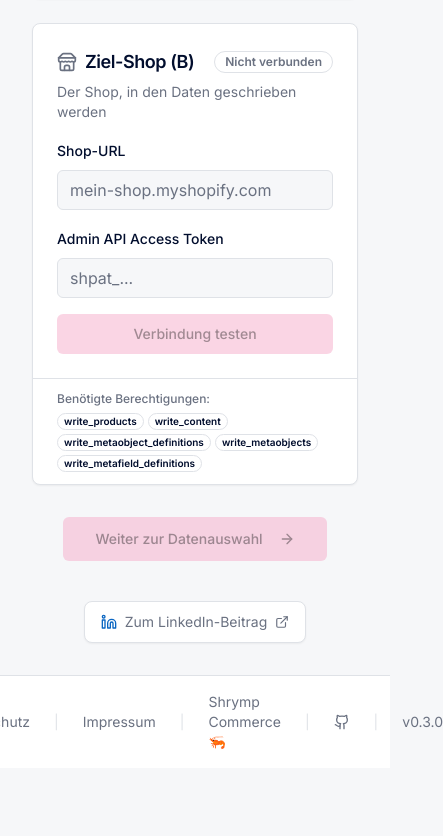
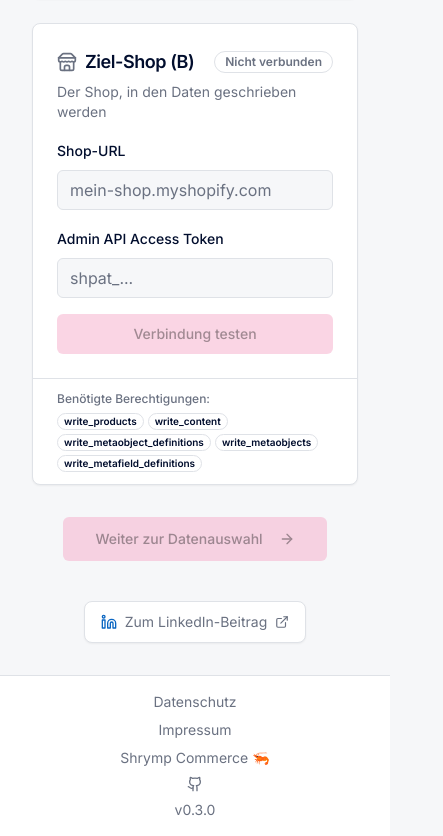
Before and after one commit to COROYO/shopify-data-migrator, a React (Vite) app: page / in a window 390 px wide. Shown: the part 944-1780 px from the top of the page, 443 px wide, since content can reach past the window. Before the commit the page ends 1712 px from the top, so only its background shows below. Built offline with nearby package versions, Linux system fonts and the light colour scheme; no server answers; the HTML template or start-up script is replaced by a standard one.

Commit message:
fix footer on mobile

```diff
--- a/src/components/Footer.tsx
+++ b/src/components/Footer.tsx
@@ -3,7 +3,7 @@
 export function Footer() {
   return (
     <footer className="border-t bg-card py-4">
-      <div className="container flex items-center justify-center gap-6 text-sm text-muted-foreground">
+      <div className="container flex flex-col md:flex-row items-center justify-center gap-2 md:gap-6 text-sm text-muted-foreground">
         <a
           href="https://coroyo.de/datenschutz"
           target="_blank"
@@ -12,7 +12,7 @@
         >
           Datenschutz
         </a>
-        <span className="text-border">|</span>
+        <span className="hidden md:inline text-border">|</span>
         <a
           href="https://shrymp-commerce.com/impressum/"
           target="_blank"
@@ -21,7 +21,7 @@
         >
           Impressum
         </a>
-        <span className="text-border">|</span>
+        <span className="hidden md:inline text-border">|</span>
         <a
           href="https://shrymp-commerce.com"
           target="_blank"
@@ -30,7 +30,7 @@
         >
           Shrymp Commerce 🦐
         </a>
-        <span className="text-border">|</span>
+        <span className="hidden md:inline text-border">|</span>
         <a
           href="https://github.com/COROYO/shopify-data-migrator"
           target="_blank"
@@ -40,7 +40,7 @@
         >
           <Github className="h-4 w-4" />
         </a>
-        <span className="text-border">|</span>
+        <span className="hidden md:inline text-border">|</span>
         <span className="text-muted-foreground">
           v{import.meta.env.VITE_APP_VERSION}
         </span>
```
